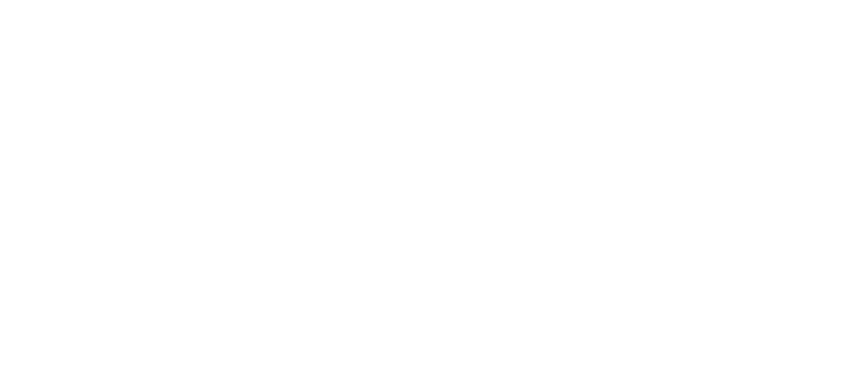
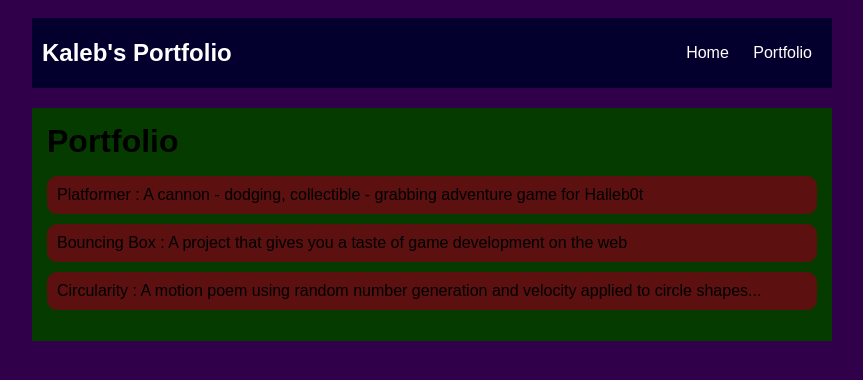
Before and after one commit to Kaleb-oops/kaleb-oops.github.io, a plain HTML site: page portfolio.html in a window 1280 px wide. Shown: the whole page, without its empty margins (208-1071 px from the left). Drawn offline with Linux system fonts and the light colour scheme.

Commit message:
add portfolio.html file

```diff
--- a/portfolio.html
+++ b/portfolio.html
@@ -0,0 +1,33 @@
+<!DOCTYPE HTML>
+<html>
+    <head>
+        <title>Kaleb's Portfolio</title>
+        <link rel="stylesheet" href="style.css">
+    </head>
+
+    <body>
+      <div id="all-contents">
+        <nav>
+        <h1>Kaleb's Portfolio</h1>
+        <ul id="nav-ul">
+            <li class="nav-li">
+                <a class="nav-a" href="index.html">Home</a>
+            </li>
+            <li class="nav-li">
+                <a class="nav-a" href="portfolio.html">Portfolio</a>
+            </li>
+        </ul>
+    </nav>
+    <main>
+        <div class="content">
+            <h1>Portfolio</h1>
+            <ul id="portfolio">
+                <li><a href="projects/platformer/">Platformer : A cannon - dodging, collectible - grabbing adventure game for Halleb0t</a></li>
+                <li><a href="projects/bouncing-box/">Bouncing Box : A project that gives you a taste of game development on the web </a></li>
+                <li><a href="projects/circularity/">Circularity : A motion poem using random number generation and velocity applied to circle shapes...</a></li>
+            </ul>
+        </div>
+    </main>
+      </div>
+    </body>
+</html>
--- a/style.css
+++ b/style.css
@@ -1,6 +1,6 @@
 body {
-    background: rgb(0, 14, 94);
-    color: rgb(45, 45, 45);
+    background: 		#31004a;
+    color: rgb(0, 0, 0);
     padding: 10px;
     font-family: arial;
 }
@@ -11,7 +11,7 @@ body {
 
 /* navigation menu */
 nav {
-    background: rgb(4, 114, 24);
+    background: #03002e;
    margin: 0 auto;
    margin-bottom: 20px;
     display: flex;
@@ -38,7 +38,7 @@ a {
 
 /* main container area beneath menu */
 main {
-    background: rgb(238, 255, 0);
+    background: #063b00;
     display: flex;
 }
 .sidebar {
@@ -61,3 +61,28 @@ main {
 h2, h3 {
     margin: 0px;
 }
+  /* portfolio styles */
+         .content h1 {
+            color: black;
+        }
+
+        #portfolio {
+            list-style-type: none;
+            padding-left: 0;
+        }
+
+        #portfolio li {
+            background: #5c1010;
+            padding: 10px;
+            border-radius: 10px;
+            margin-bottom: 10px;
+        }
+
+        #portfolio li:hover {
+            background: 	#c30101;
+        }
+
+        #portfolio a {
+            text-decoration: none;
+            color: #000000;
+        }
```
